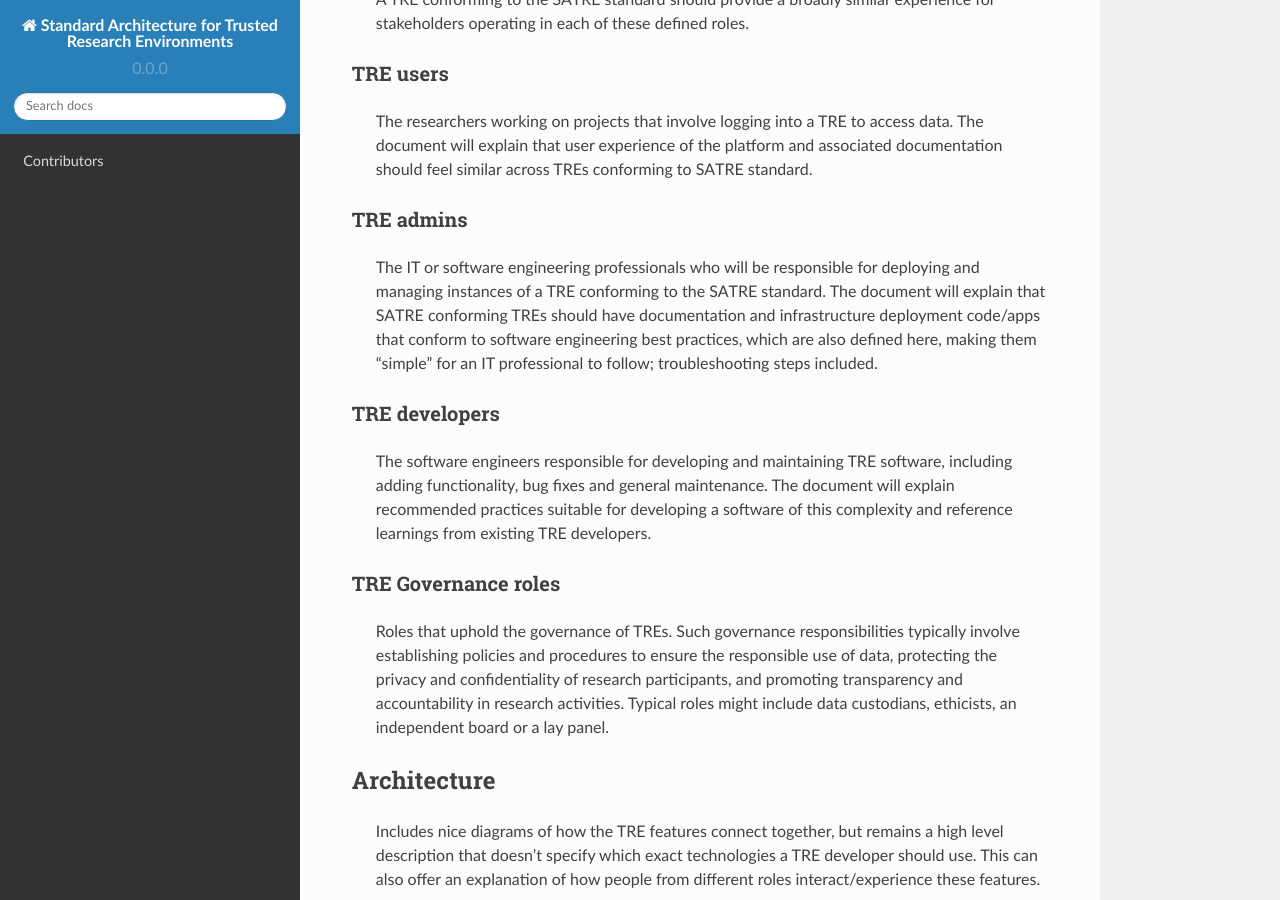
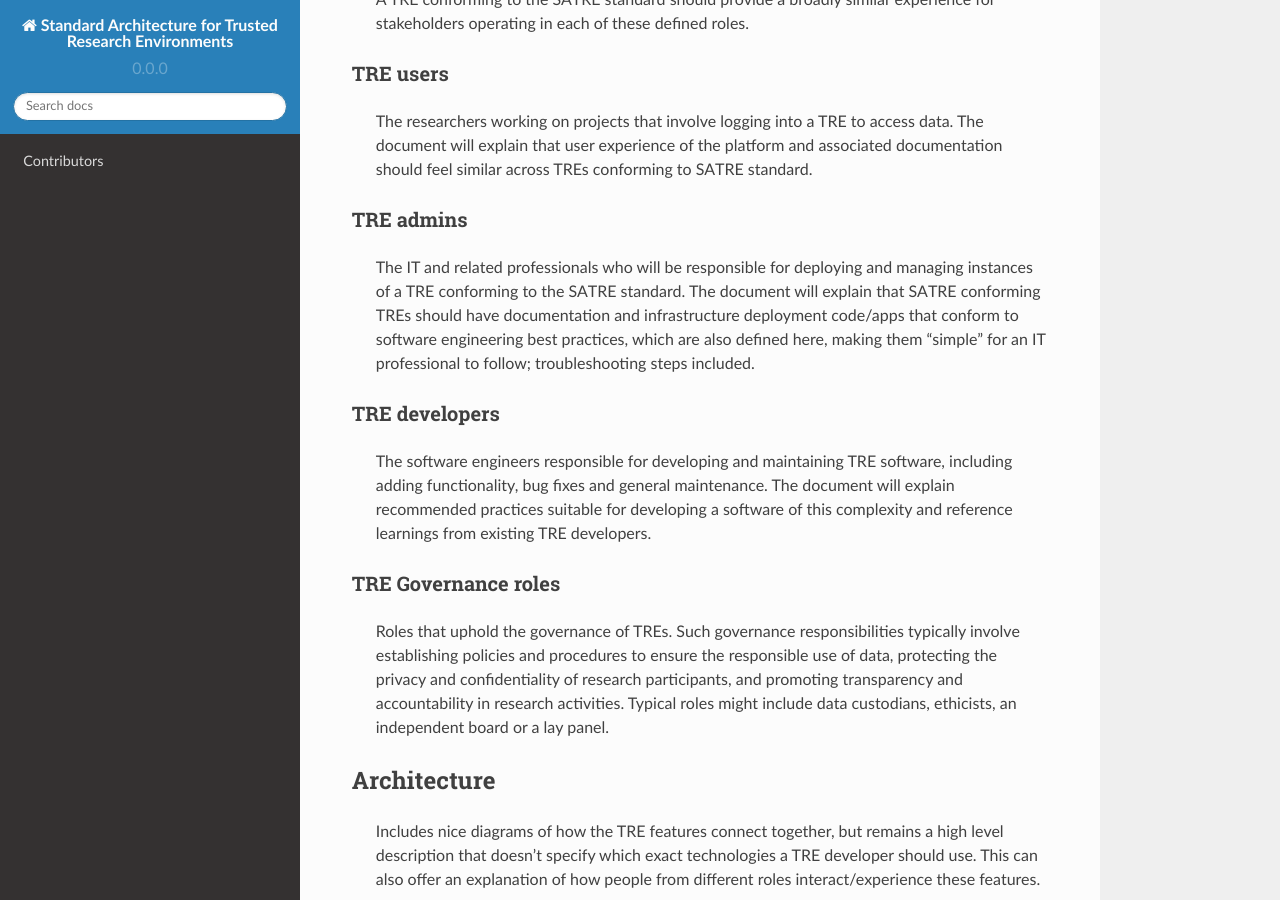
Before and after one commit to sa-tre/satre-specification, a Sphinx documentation site: the page built from docs/source/index.md, in a window 1280 px wide and 900 px high, scrolled down 1337 px. Built offline with Sphinx 7.4.7 and the Read the Docs theme 2.0.0, drawn with Linux system fonts in a browser that asks for light colours.

Commit message:
Update docs/source/index.md
Co-authored-by: Simon Li <orpheus+devel@gmail.com>

```diff
--- a/docs/source/index.md
+++ b/docs/source/index.md
@@ -46,7 +46,7 @@ contributors.md
 
 ### TRE admins
 
-> The IT or software engineering professionals who will be responsible for deploying and managing instances of a TRE conforming to the SATRE standard. The document will explain that SATRE conforming TREs should have documentation and infrastructure deployment code/apps that conform to software engineering best practices, which are also defined here, making them "simple" for an IT professional to follow; troubleshooting steps included.
+> The IT and related professionals who will be responsible for deploying and managing instances of a TRE conforming to the SATRE standard. The document will explain that SATRE conforming TREs should have documentation and infrastructure deployment code/apps that conform to software engineering best practices, which are also defined here, making them "simple" for an IT professional to follow; troubleshooting steps included.
 
 ### TRE developers
 
```
